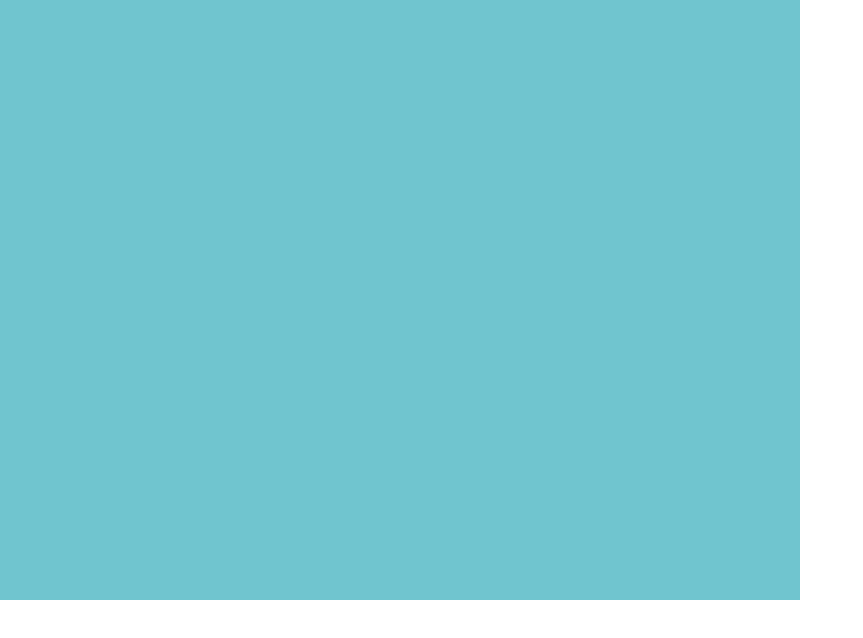
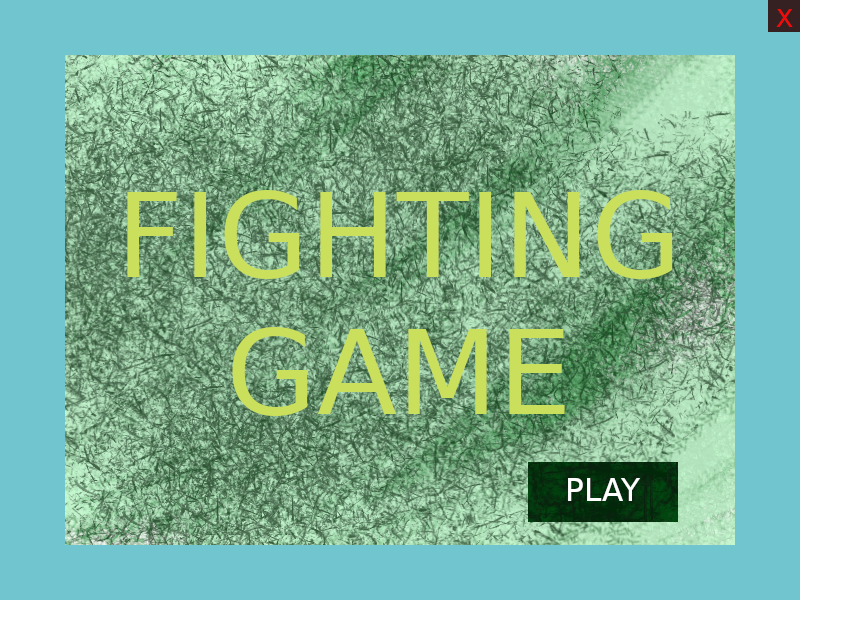
Before and after one commit to jrtibayan/GameDev-PetProject-01-TurnBasedFightingGame-Using-Javascript, a plain HTML site: page 02-Display-SplashScreen/index.html in a window 1280 px wide. Shown: the whole page, without its empty margins (0-863 px from the left). Drawn offline with Linux system fonts and the light colour scheme.

Commit message:
display splash screen

```diff
--- a/02-Display-SplashScreen/app.js
+++ b/02-Display-SplashScreen/app.js
@@ -4,11 +4,11 @@
  *      1. << DONE >> Basic game stuff
  *              a. << DONE >> initialize Game State
  *              b. << DONE >> draw Canvas
- *      2. Display Splash Screen
- *              a. Display Game Title
- *              b. Display Play Button
- *              c. Display Settings Button
- *              d. Display Exit Game Button
+ *      2. << DONE >> Display Splash Screen
+ *              a. << DONE >> Display Game Title
+ *              b. << DONE >> Display Play Button
+ *              c. << DONE >> Display Settings Button
+ *              d. << DONE >> Display Exit Game Button
  *
  */
 
@@ -22,6 +22,8 @@ const maxWidth = 800, maxHeight = 600;
 
 var canvasWidth = window.innerWidth,
     canvasHeight = window.innerHeight;
+
+var spriteImg = null;
 
 
 
@@ -38,6 +40,29 @@ if(canvasWidth >= maxWidth) {
 
 
 //*******************************************************************************************************************************
+// the vector class will be used by sprites to contain their position, size, speed, etc..
+
+var Vec = class Vec {
+
+    constructor(x, y) {
+        this.x = x;
+        this.y = y;
+    }
+
+    plus(other) {
+        return new Vec(this.x + other.x, this.y + other.y);
+    }
+
+    times(factor) {
+        return new Vec(this.x * factor, this.y * factor);
+    }
+
+}
+
+
+
+
+//*******************************************************************************************************************************
 // the state class will contain the status of the game and every detail of it which means
 //      everything that will be drawn on canvas will come from here
 //      this tell
@@ -47,15 +72,50 @@ if(canvasWidth >= maxWidth) {
 
 var State = class State {
 
-    constructor(status) {
+    constructor(status, sprites) {
         this.status = status;
+        this.sprites = sprites;
     }
 
     static start() {
         let state = Object.create(null);
         state.status = "splash";
+        state.sprites = [];
 
-        return new State(state.status);
+        state.sprites.push(new Sprite(spriteImg,
+            new Vec(0, 0), new Vec(670, 490), // src pos and size,
+            new Vec(Math.floor(canvasWidth / 2), Math.floor(canvasHeight / 2)), new Vec(670, 490), // dest pos and size
+            function(state) { return true; }, // condition for display
+            state, // info used for condition for display
+            "center",
+            0
+        ));
+
+        // play
+        state.sprites.push(new Sprite(spriteImg,
+            new Vec(0, 490), new Vec(150, 60),
+            new Vec(6 * Math.floor(canvasWidth / 9), 7 * Math.floor(canvasHeight / 9)), new Vec(150, 60),
+            function(state) { return true; },
+            state
+        ));
+
+        // close
+         state.sprites.push(new Sprite(spriteImg,
+            new Vec(150, 490), new Vec(32, 32),
+            new Vec(canvasWidth - 32, 0), new Vec(32, 32),
+            function(state) { return true; },
+            state
+        ));
+
+        // settings
+        state.sprites.push(new Sprite(spriteImg,
+            new Vec(182, 490), new Vec(32, 32),
+            new Vec(canvasWidth - 32 - 32 - 5, 0), new Vec(32, 32),
+            function(state) { return true; },
+            state
+        ));
+
+        return new State(state.status, state.sprites);
     }
 
 }
@@ -65,7 +125,7 @@ State.prototype.update = function(time) {
 
     // do change in status if anything happend
 
-    return new State(status);
+    return new State(status, this.sprites);
 };
 
 
@@ -99,13 +159,69 @@ CanvasDisplay.prototype.clearDisplay = function(status) {
 };
 
 CanvasDisplay.prototype.drawSprites = function(sprites) {
-
+    for (let sprite of sprites) {
+        if(sprite.display) {
+            if(["bird"].includes(sprite.getType())) {
+                sprite.draw(this.cx);
+            } else {
+                this.cx.drawImage(
+                    sprite.srcImage,
+                    sprite.posOnSrc.x, sprite.posOnSrc.y, sprite.sizeOnSrc.x, sprite.sizeOnSrc.y,
+                    sprite.pos.x, sprite.pos.y, sprite.size.x, sprite.size.y
+                );
+            }
+        }
+    }
 };
 
 CanvasDisplay.prototype.syncState = function(state) {
     this.clearDisplay(state.status);
-    //this.drawSprites(state.sprites);
+    this.drawSprites(state.sprites);
 };
+
+
+
+
+//*******************************************************************************************************************************
+// sprite class
+
+var Sprite = class Sprite {
+
+    constructor(srcImage, posOnSrc, sizeOnSrc, pos, size, checkDisplay, state, pointOfOrigin , rotation) {
+        this.display = checkDisplay(state);
+
+        this.srcImage = srcImage;
+        this.posOnSrc = posOnSrc;
+        this.sizeOnSrc = sizeOnSrc;
+
+        this.pointOfOrigin = (pointOfOrigin === undefined) ? "upperleft" : pointOfOrigin;
+
+        this.inputtedPos = pos;
+        this.size = size;
+
+        if(this.pointOfOrigin === "center") {
+            this.pos = pos.plus(new Vec(-Math.floor(size.x / 2), -Math.floor(size.y / 2)));
+        } else { // upperleft
+            this.pos = pos;
+        }
+        this.rotation = (rotation === undefined) ? 0 : rotation;
+    }
+
+    static create(pos) {
+        return new Sprite(pos, new Vec(0, 0));
+    }
+
+}
+
+Sprite.prototype.zIndex = 1;
+
+Sprite.prototype.getType = function() {
+    return "other";
+}
+
+Sprite.prototype.update = function() {
+    return this;
+}
 
 
 
@@ -141,3 +257,17 @@ function runGame(Display) {
 
     console.log("end");
 }
+
+// run game after loading html page
+// javascript only code equivalent to jquery document.ready
+document.addEventListener("DOMContentLoaded", function(event) {
+    (function(){
+        spriteImg = document.createElement("img");
+        spriteImg.onload = imageLoaded;
+        spriteImg.src = "../img/sprites.png";
+
+        function imageLoaded() {
+            runGame(CanvasDisplay);
+        }
+    })();
+});
--- a/02-Display-SplashScreen/index.html
+++ b/02-Display-SplashScreen/index.html
@@ -7,7 +7,4 @@
 	}
 </style>
 <body>
-    <script>
-        runGame(CanvasDisplay);
-    </script>
 </body>
```
Also changed, not shown: img/sprites.png (added).
